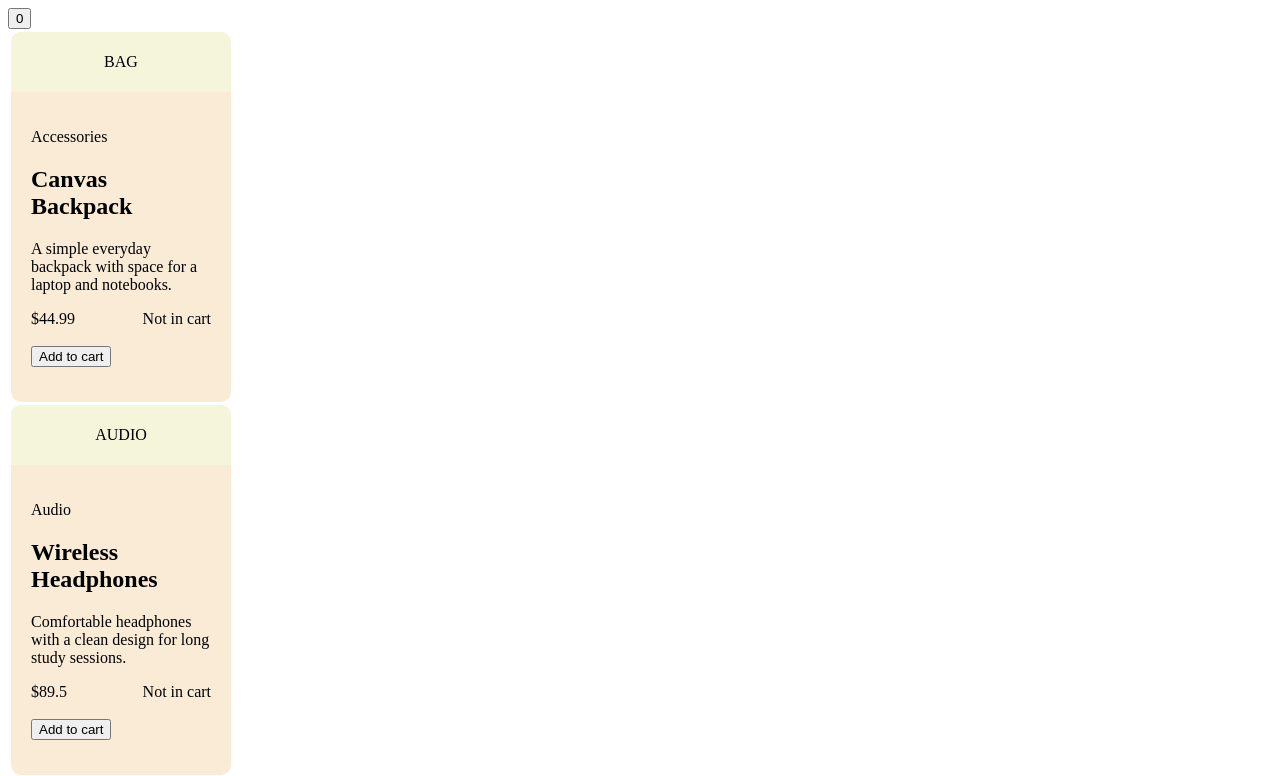
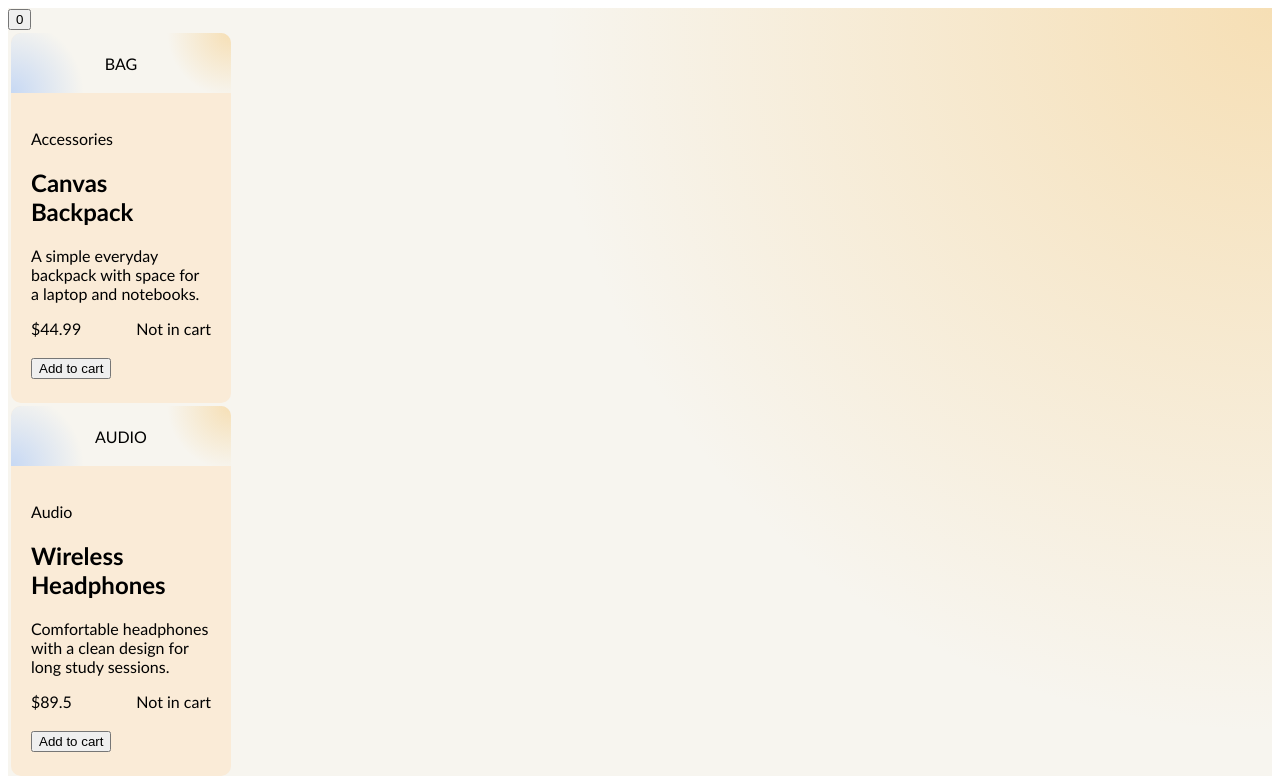
Before and after one commit to yossiL16/basic-store, a React (Vite) app: page / in a window 1280 px wide. Shown: the top 776 px of the page. Built offline with nearby package versions, Linux system fonts and the light colour scheme.

Commit message:
add color to backround

```diff
--- a/src/App.css
+++ b/src/App.css
@@ -7,8 +7,8 @@
 }
 
 .image-item{
-    background-color: beige;
-    height: 60px;
+    background: radial-gradient(circle at top right, rgba(245, 196, 110, .45), transparent 28%), radial-gradient(circle at bottom left, rgba(87, 150, 255, .3), transparent 32%), #f7f5ef;    height: 60px;
+    font-family: Trebuchet MS, Segoe UI, sans-serif;
     display: grid;
     align-items: center;
     justify-content: center;
@@ -28,3 +28,8 @@
 .card-cart {
     background-color: bisque;
 }
+
+#root {
+    background: radial-gradient(circle at top right, rgba(245, 196, 110, .45), transparent 28%), radial-gradient(circle at bottom left, rgba(87, 150, 255, .3), transparent 32%), #f7f5ef;
+    font-family: Trebuchet MS, Segoe UI, sans-serif;
+}
```
